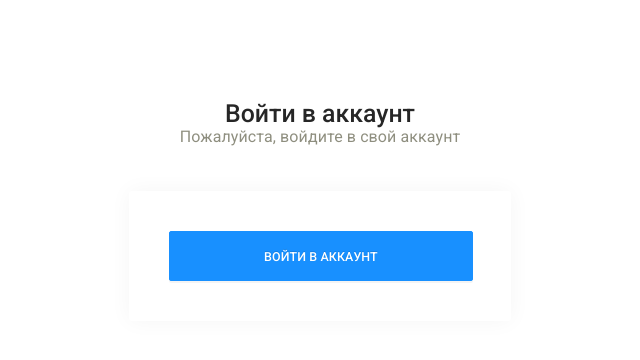
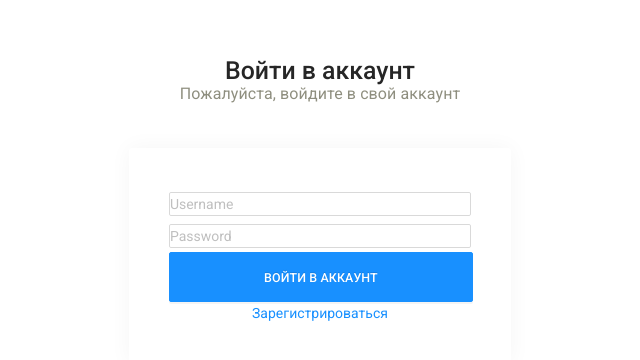
Before and after one commit to Yuzeyzer/react-node-chat, a React app: page / in a window 1280 px wide. Shown: the part 190-550 px from the top of the page, without its empty margins (320-960 px from the left). Built offline with nearby package versions, Linux system fonts and the light colour scheme.

Commit message:
noticed problem of using antd v4, make the migration from v3 to v4

```diff
--- a/package.json
+++ b/package.json
@@ -3,6 +3,7 @@
   "version": "0.1.0",
   "private": true,
   "dependencies": {
+    "@ant-design/icons": "^4.2.1",
     "@babel/core": "7.9.0",
     "@svgr/webpack": "4.3.3",
     "@testing-library/jest-dom": "^4.2.4",
--- a/src/components/authForm/index.js
+++ b/src/components/authForm/index.js
@@ -1,5 +1,4 @@
 import React from 'react';
-import PropTypes from 'prop-types';
 import classNames from 'classnames';
 
 import './authForm.scss';
--- a/src/index.js
+++ b/src/index.js
@@ -4,9 +4,4 @@ import App from './App';
 
 import './index.scss';
 
-ReactDOM.render(
-  <React.StrictMode>
-    <App />
-  </React.StrictMode>,
-  document.getElementById('root')
-);
+ReactDOM.render(<App />, document.getElementById('root'));
--- a/src/pages/auth/index.jsx
+++ b/src/pages/auth/index.jsx
@@ -1,22 +1,78 @@
 import React from 'react';
+import { Form, Input, Checkbox } from 'antd';
+import Icon from '@ant-design/icons';
 import { Button, AuthForm } from '../../components';
 
 import './auth.scss';
 
-const Auth = () => (
+class Auth extends React.Component {
+  formRef = React.createRef();
+
+  handleSubmit = (e) => {
+    e.preventDefault();
+    this.props.form.validateFields((err, values) => {
+      if (!err) {
+        console.log('Received values of form: ', values);
+      }
+    });
+  };
+
+  render() {
+    return (
       <section className='auth'>
         <div className='auth__content'>
           <div className='auth__header'>
-        <h1 className="auth__title">Войти в аккаунт</h1>
-        <p className="auth__description">Пожалуйста, войдите в свой аккаунт</p>
+            <h1 className='auth__title'>Войти в аккаунт</h1>
+            <p className='auth__description'>Пожалуйста, войдите в свой аккаунт</p>
           </div>
           <AuthForm>
+            <Form ref={this.formRef} onSubmit={this.handleSubmit} className='login-form'>
+              <Form.Item name='username' rules={[{ required: true }]}>
+                <Input
+                  prefix={<Icon type='user' style={{ color: 'rgba(0,0,0,.25)' }} />}
+                  placeholder='Username'
+                />
+              </Form.Item>
+              <Form.Item name='username' rules={[{ required: true }]}>
+                <Input
+                  prefix={<Icon type='lock' style={{ color: 'rgba(0,0,0,.25)' }} />}
+                  type='password'
+                  placeholder='Password'
+                />
+              </Form.Item>
+              <Form.Item>
                 <Button className='button--large' type='primary'>
                   Войти в Аккаунт
                 </Button>
+                <a href=''>Зарегистрироваться</a>
+              </Form.Item>
+            </Form>
           </AuthForm>
         </div>
       </section>
     );
+  }
+}
 
 export default Auth;
+
+// class Auth extends React.Component {
+
+//     return (
+//       <section className='auth'>
+//         <div className='auth__content'>
+//           <div className='auth__header'>
+//             <h1 className='auth__title'>Войти в аккаунт</h1>
+//             <p className='auth__description'>Пожалуйста, войдите в свой аккаунт</p>
+//           </div>
+//           <AuthForm>
+
+// <Button className='button--large' type='primary'>
+//   Войти в Аккаунт
+// </Button>
+//           </AuthForm>
+//         </div>
+//       </section>
+//     );
+//   }
+// }
```
Also changed, not shown: 1 other file (tests, documents, lock files or other folders). Lines whose indentation alone changed are shown as unchanged.
